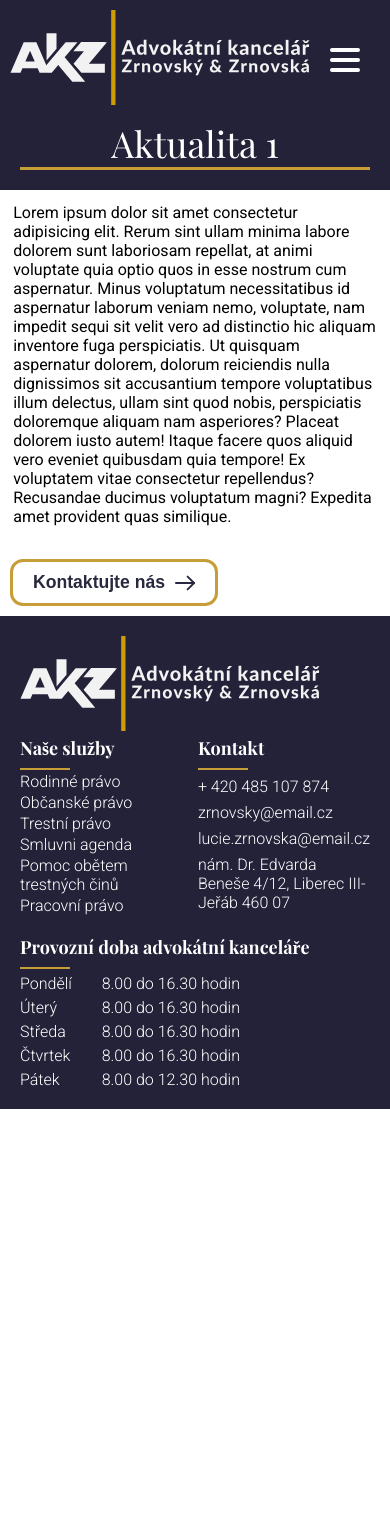
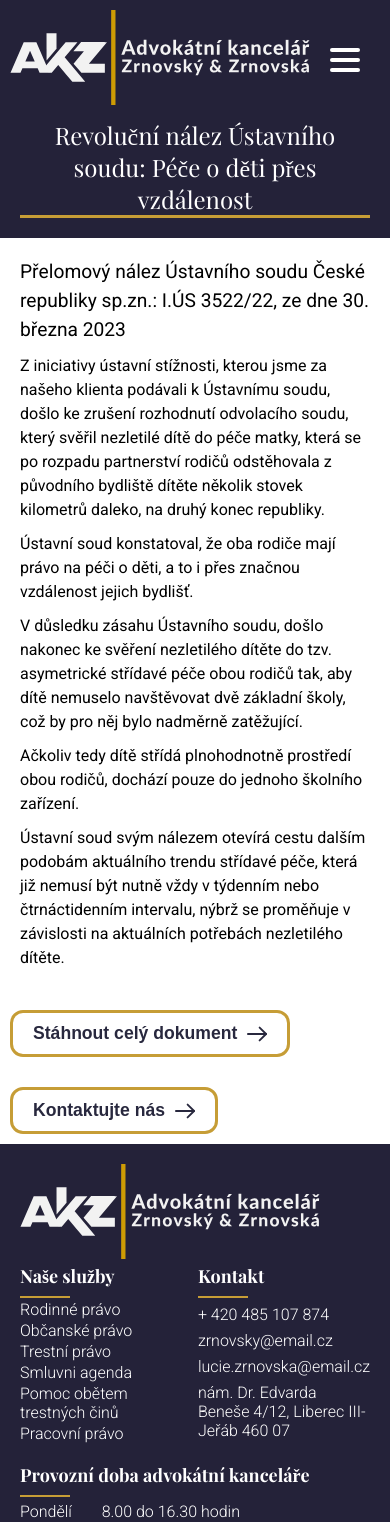
Before and after one commit to jakubstadnik03/akz-zrnovky, a React (Create React App) app: page /aktuality/aktualita1 in a window 390 px wide. Shown: the top 1522 px of the page. Before the commit the page ends 1109 px from the top, so only its background shows below. Built offline with nearby package versions, Linux system fonts and the light colour scheme.

Commit message:
aktualita

```diff
--- a/package.json
+++ b/package.json
@@ -9,6 +9,7 @@
     "@testing-library/user-event": "^13.5.0",
     "@vercel/analytics": "^1.0.2",
     "emailjs": "^4.0.2",
+    "file-saver": "^2.0.5",
     "react": "^18.2.0",
     "react-dom": "^18.2.0",
     "react-helmet": "^6.1.0",
--- a/src/App.css
+++ b/src/App.css
@@ -28,6 +28,9 @@
     background-size: cover;
     background-repeat: no-repeat;
     opacity: 0.5; /* Adjust the opacity as needed */
+  }
+  .aktualita-content{
+    min-height: 700px;
   }
 .main-title{
     color: var(--white);
@@ -81,6 +84,9 @@
     cursor: pointer;
 
 }
+.btn:hover{
+  cursor: pointer;
+}
 .btn-nav{
     display: flex;
     position: relative; /* Add this */
@@ -106,6 +112,13 @@
   }
   .arrow-icon-dark{
     background: url('../public/svg/arrow-dark.svg') center/contain no-repeat;
+  }
+  .aktualita-text{
+    margin: 10px;
+    line-height: 1.5;
+  }
+  .aktualita-text:first-child {
+    font-size: 1.2em;
   }
 .line{
     background-color: var(--light-brown);
@@ -307,7 +320,11 @@
     color: #999;
   }
 
-
+  @media (max-height: 720px) {
+    .main-image{
+      height: 85vh;
+    }
+  }
 
   @media (max-width: 768px) {
     .list-side h3{
@@ -379,6 +396,9 @@
     font-size: 1.5em;
 
     }
+    .subject-title{
+      font-size: 1.5em;
+    }
 }
 
 @media (max-width: 840px){
@@ -387,3 +407,13 @@
     margin-top: 10px;
 }
 }
+@media (max-width: 375px) {
+  .main-image{
+    height: 75vh;
+  }
+}
+@media (max-width: 1900px) {
+  .aktualita-content{
+    min-height: 400px;
+  }
+}
--- a/src/Components/header.css
+++ b/src/Components/header.css
@@ -100,7 +100,7 @@
     color: var(--white);
     display: flex;
     justify-content: center;
-    max-width: 622px;
+    max-width: 767px;
     text-align: center;
     margin: auto;
     border-bottom: 3px solid var(--light-brown);
--- a/src/Data/aktualityData.js
+++ b/src/Data/aktualityData.js
@@ -1,47 +1,18 @@
 export const aktuality = [
   {
-    title: "Aktualita 1",
+    title: "Revoluční nález Ústavního soudu: Péče o děti přes vzdálenost",
     linkTo: "/aktuality/aktualita1",
     link: "aktualita1",
-    date: "23. srpna 2023",
+    date: "22. října 2023",
     shortText:
-      "Lorem ipsum dolor sit amet consectetur adipisicing elit. Nihil quisquam eum adipisci esse dolore harum unde aut dicta, ab sequi!",
+      "Ústavní soud České republiky mění pravidla střídavé péče o děti - nyní mohou oba rodiče pečovat o dítě i přes velkou vzdálenost.",
     text: [
-      "Lorem ipsum dolor sit amet consectetur adipisicing elit. Rerum sint ullam minima labore dolorem sunt laboriosam repellat, at animi voluptate quia optio quos in esse nostrum cum aspernatur. Minus voluptatum necessitatibus id aspernatur laborum veniam nemo, voluptate, nam impedit sequi sit velit vero ad distinctio hic aliquam inventore fuga perspiciatis. Ut quisquam aspernatur dolorem, dolorum reiciendis nulla dignissimos sit accusantium tempore voluptatibus illum delectus, ullam sint quod nobis, perspiciatis doloremque aliquam nam asperiores? Placeat dolorem iusto autem! Itaque facere quos aliquid vero eveniet quibusdam quia tempore! Ex voluptatem vitae consectetur repellendus? Recusandae ducimus voluptatum magni? Expedita amet provident quas similique.",
-    ],
-  },
-
-  {
-    title: "Aktualita 2",
-    linkTo: "/aktuality/aktualita2",
-    link: "aktualita2",
-    date: "23. srpna 2023",
-    shortText:
-      "Lorem ipsum dolor sit amet consectetur adipisicing elit. Nihil quisquam eum adipisci esse dolore harum unde aut dicta, ab sequi!",
-    text: [
-      "Lorem ipsum dolor sit amet consectetur adipisicing elit. Rerum sint ullam minima labore dolorem sunt laboriosam repellat, at animi voluptate quia optio quos in esse nostrum cum aspernatur. Minus voluptatum necessitatibus id aspernatur laborum veniam nemo, voluptate, nam impedit sequi sit velit vero ad distinctio hic aliquam inventore fuga perspiciatis. Ut quisquam aspernatur dolorem, dolorum reiciendis nulla dignissimos sit accusantium tempore voluptatibus illum delectus, ullam sint quod nobis, perspiciatis doloremque aliquam nam asperiores? Placeat dolorem iusto autem! Itaque facere quos aliquid vero eveniet quibusdam quia tempore! Ex voluptatem vitae consectetur repellendus? Recusandae ducimus voluptatum magni? Expedita amet provident quas similique.",
-    ],
-  },
-  {
-    title: "Aktualita 3",
-    linkTo: "/aktuality/aktualita3",
-    link: "aktualita3",
-    date: "23. srpna 2023",
-    shortText:
-      "Lorem ipsum dolor sit amet consectetur adipisicing elit. Nihil quisquam eum adipisci esse dolore harum unde aut dicta, ab sequi!",
-    text: [
-      "Lorem ipsum dolor sit amet consectetur adipisicing elit. Rerum sint ullam minima labore dolorem sunt laboriosam repellat, at animi voluptate quia optio quos in esse nostrum cum aspernatur. Minus voluptatum necessitatibus id aspernatur laborum veniam nemo, voluptate, nam impedit sequi sit velit vero ad distinctio hic aliquam inventore fuga perspiciatis. Ut quisquam aspernatur dolorem, dolorum reiciendis nulla dignissimos sit accusantium tempore voluptatibus illum delectus, ullam sint quod nobis, perspiciatis doloremque aliquam nam asperiores? Placeat dolorem iusto autem! Itaque facere quos aliquid vero eveniet quibusdam quia tempore! Ex voluptatem vitae consectetur repellendus? Recusandae ducimus voluptatum magni? Expedita amet provident quas similique.",
-    ],
-  },
-  {
-    title: "Aktualita 4",
-    linkTo: "/aktuality/aktualita4",
-    link: "aktualita4",
-    date: "23. srpna 2023",
-    shortText:
-      "Lorem ipsum dolor sit amet consectetur adipisicing elit. Nihil quisquam eum adipisci esse dolore harum unde aut dicta, ab sequi!",
-    text: [
-      "Lorem ipsum dolor sit amet consectetur adipisicing elit. Rerum sint ullam minima labore dolorem sunt laboriosam repellat, at animi voluptate quia optio quos in esse nostrum cum aspernatur. Minus voluptatum necessitatibus id aspernatur laborum veniam nemo, voluptate, nam impedit sequi sit velit vero ad distinctio hic aliquam inventore fuga perspiciatis. Ut quisquam aspernatur dolorem, dolorum reiciendis nulla dignissimos sit accusantium tempore voluptatibus illum delectus, ullam sint quod nobis, perspiciatis doloremque aliquam nam asperiores? Placeat dolorem iusto autem! Itaque facere quos aliquid vero eveniet quibusdam quia tempore! Ex voluptatem vitae consectetur repellendus? Recusandae ducimus voluptatum magni? Expedita amet provident quas similique.",
+      "Přelomový nález Ústavního soudu České republiky sp.zn.: I.ÚS 3522/22, ze dne 30. března 2023",
+      "Z iniciativy ústavní stížnosti, kterou jsme za našeho klienta podávali k Ústavnímu soudu, došlo ke zrušení rozhodnutí odvolacího soudu, který svěřil nezletilé dítě do péče matky, která se po rozpadu partnerství rodičů odstěhovala z původního bydliště dítěte několik stovek kilometrů daleko, na druhý konec republiky.",
+      "Ústavní soud konstatoval, že oba rodiče mají právo na péči o děti, a to i přes značnou vzdálenost jejich bydlišť.",
+      "V důsledku zásahu Ústavního soudu, došlo nakonec ke svěření nezletilého dítěte do tzv. asymetrické střídavé péče obou rodičů tak, aby dítě nemuselo navštěvovat dvě základní školy, což by pro něj bylo nadměrně zatěžující.",
+      "Ačkoliv tedy dítě střídá plnohodnotně prostředí obou rodičů, dochází pouze do jednoho školního zařízení.",
+      "Ústavní soud svým nálezem otevírá cestu dalším podobám aktuálního trendu střídavé péče, která již nemusí být nutně vždy v týdenním nebo čtrnáctidenním intervalu, nýbrž se proměňuje v závislosti na aktuálních potřebách nezletilého dítěte. ",
     ],
   },
 ];
--- a/src/Pages/Aktuality.js
+++ b/src/Pages/Aktuality.js
@@ -42,7 +42,7 @@ const Aktuality = () => {
           ))}
         </div>
       </main>
-      <Footer />
+      <Footer bottom={true} />
     </>
   );
 };
--- a/src/Pages/AktualityDetails.js
+++ b/src/Pages/AktualityDetails.js
@@ -3,11 +3,16 @@ import { useParams, Link } from "react-router-dom";
 import Footer from "../Components/Footer";
 import Header from "../Components/Header";
 import { Helmet } from "react-helmet";
+import { saveAs } from "file-saver";
 
 import { aktuality } from "../Data/aktualityData"; // Import the services data from NaseSluzby
 
 const AktualityDetils = () => {
   const { title } = useParams();
+  const downloadFile = () => {
+    const fileURL = "/aktuality-data/1-3522-22_3.rtf"; // Replace with the correct path to your RTF file
+    saveAs(fileURL, "document.rtf");
+  };
 
   // Find the service that matches the title parameter
   const aktualita = aktuality.find((aktuality) => aktuality.link === title);
@@ -23,8 +28,23 @@ const AktualityDetils = () => {
         background={true}
         title={aktualita ? aktualita.title : "Details"}
       />
-      <main className="max-width">
-        <p>{aktualita.text}</p>
+      <main className="max-width aktualita-content">
+        {aktualita.text.map((aktualita) => {
+          return (
+            <p className="aktualita-text" key={aktualita}>
+              {aktualita}
+            </p>
+          );
+        })}
+        <button
+          className="btn btn-black"
+          style={{ marginRight: "20px" }}
+          onClick={downloadFile}
+        >
+          Stáhnout celý dokument
+          <span className="arrow-icon arrow-icon-dark"></span>
+        </button>
+
         <Link to="/kontakt">
           <button className="btn btn-black">
             Kontaktujte nás <span className="arrow-icon arrow-icon-dark"></span>
```
Also changed, not shown: 2 other files (tests, documents, lock files or other folders).
